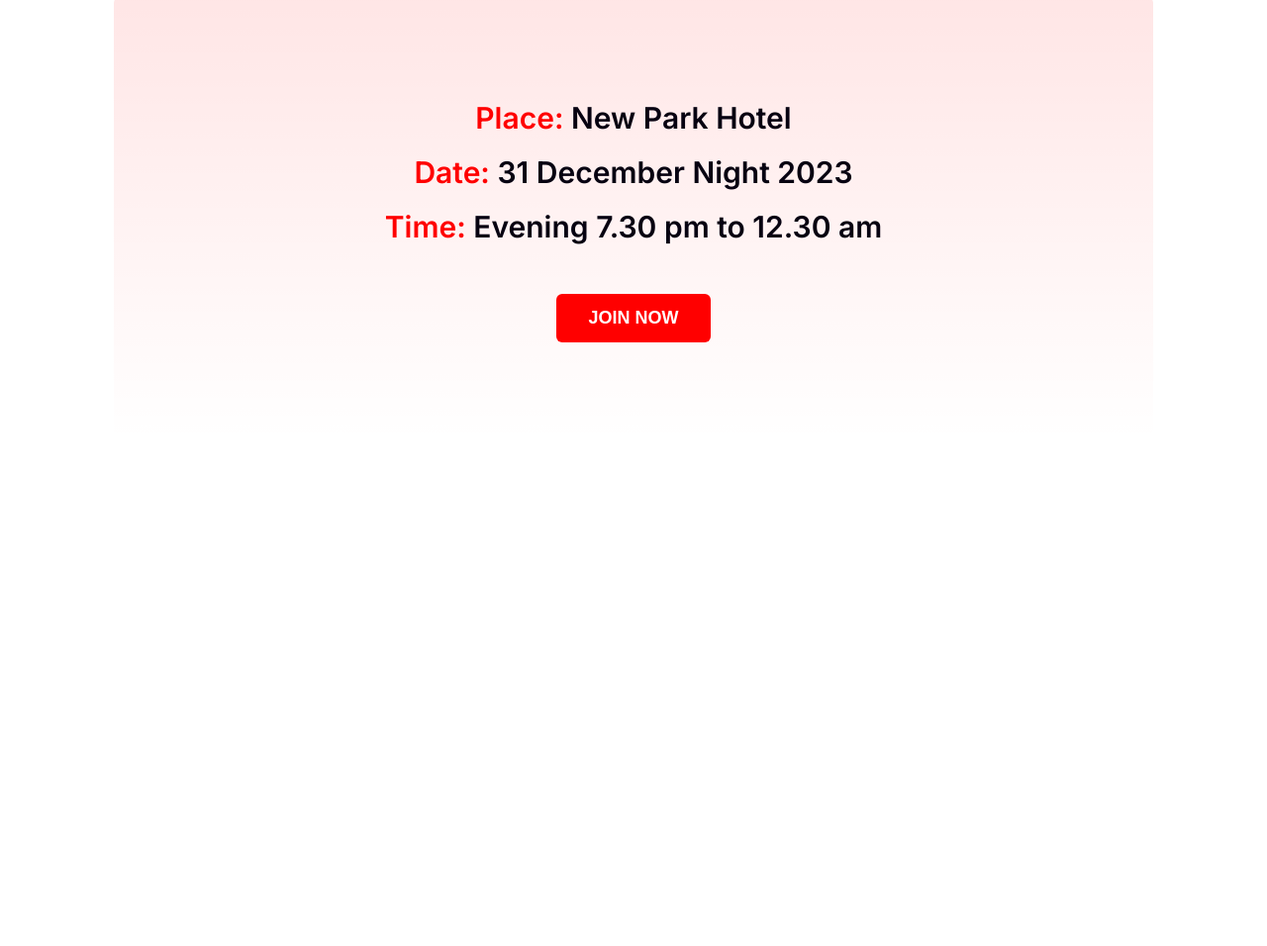
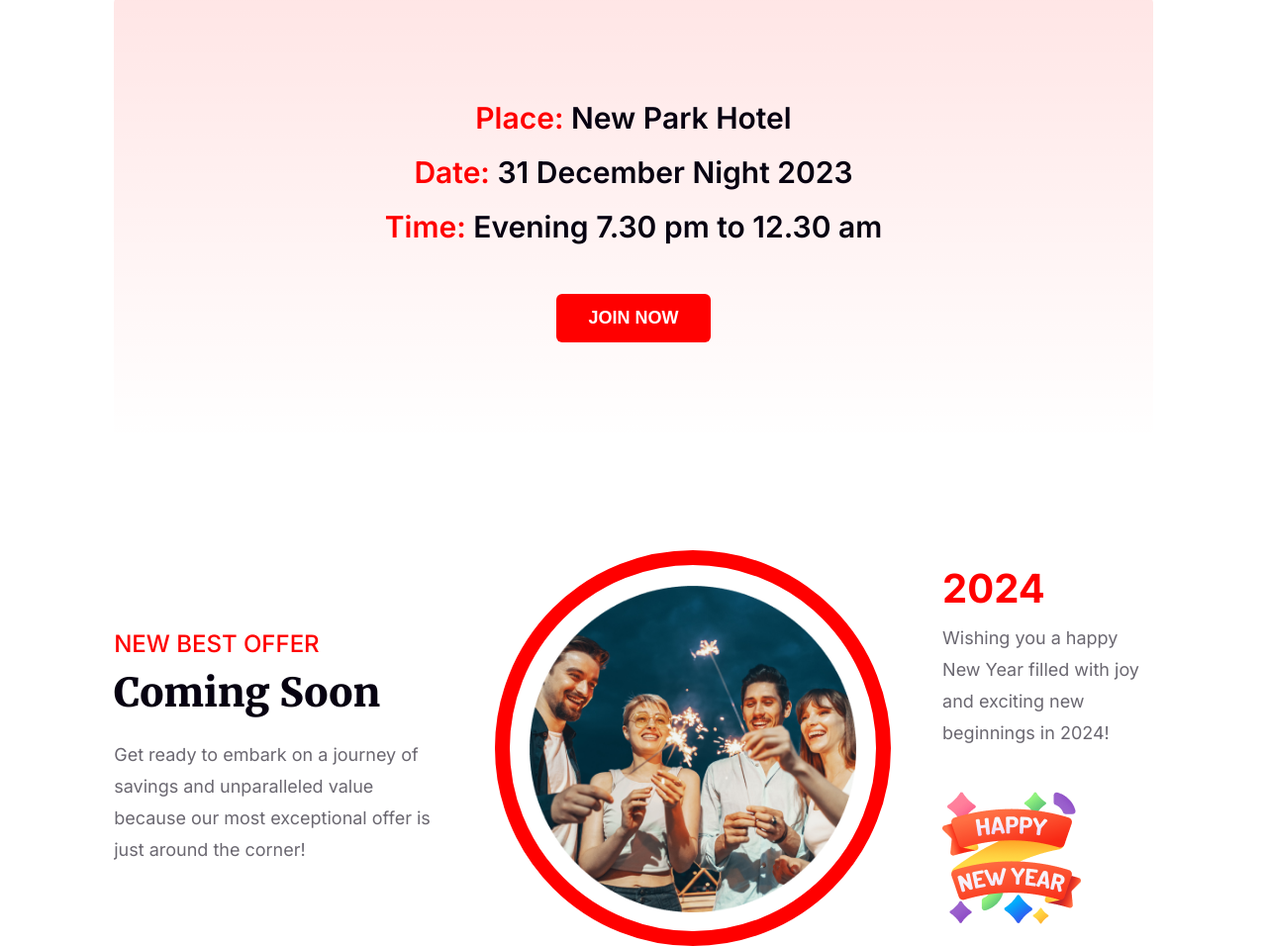
Before and after one commit to nawab25/Assignment1, a plain HTML site: page index.html in a window 1280 px wide. Shown: the part 1948-2904 px from the top of the page at 99% size. Before the commit the page ends 2394 px from the top, so only its background shows below. Drawn offline with Linux system fonts and the light colour scheme.

Commit message:
Best offer section created

```diff
--- a/index.html
+++ b/index.html
@@ -28,7 +28,7 @@
                 <h5>OUR HOLIDAY DEALS ARE BETTER</h5>
                 <h2>ALL CATEGORIES</h2>
                 <div class="new-year-img">
-                    <img src="./images/New Year Photo.png" alt="new year image">
+                    <img src="../images/New Year Photo.png" alt="new year image">
                 </div>
             </div>
         </section>
@@ -44,7 +44,7 @@
                 </div>
 
                 <div class="party-right-image">
-                    <img src="./images/Group 70.png" alt="">
+                    <img src="../images/Group 70.png" alt="2024 new year image">
                 </div>
             </div>
         </section>
@@ -62,6 +62,28 @@
             </div>
         </section>
         <!-- TIMING SECTION END  -->
+
+        <!-- BEST-OFFER SECTION START  -->
+        <section class="best-offer">
+            <div class="container">
+                <div class="offer-left-content">
+                    <h4>NEW BEST OFFER</h4>
+                    <h2>Coming Soon</h2>
+                    <p>Get ready to embark on a journey of savings and unparalleled value because our most exceptional offer is just around the corner! </p>
+                </div>
+                <div class="offer-middle-content">
+                    <div class="offer-image">
+                        <img src="../images/Ellipse 1.png" alt="offer celebrating image">
+                    </div>
+                </div>
+                <div class="offer-right-content">
+                    <h2>2024</h2>
+                    <p>Wishing you a happy New Year filled with joy and exciting new beginnings in 2024!</p>
+                    <img src="./images/Group 96.png" alt="happy new year image">
+                </div>
+            </div>
+        </section>
+        <!-- BEST-OFFER SECTION END  -->
     </main>
 <!-- MAIN SECTION END  -->
 
--- a/styles/style.css
+++ b/styles/style.css
@@ -164,6 +164,7 @@
 .party-right-image img {
     width: 100%;
 }
+
 /* Party Section Styles End */
 
 /* Timing Section Styles Start */
@@ -186,6 +187,7 @@
     text-align: center;
     margin-top: 40px;
 }
+
 .btn-field button {
     padding: 14px 32px;
     background-color: #F00;
@@ -198,3 +200,70 @@
 }
 
 /* Timing Section Styles End */
+
+/* Best-Offer Section Styles Start */
+.best-offer .container {
+    display: flex;
+    justify-content: space-between;
+    align-items: center;
+    gap: 5%;
+}
+
+.offer-left-content h4 {
+    color: #F00;
+    font-family: 'Inter', sans-serif;
+    font-size: 24px;
+    font-weight: 500;
+    margin-bottom: 10px;
+}
+
+.offer-left-content h2 {
+    color: #070211;
+    font-family: Merriweather, serif;
+    font-size: 40px;
+    font-weight: 800;
+    margin-bottom: 22px;
+}
+
+.offer-left-content p {
+    color: rgba(7, 2, 17, 0.60);
+    font-family: 'Inter', sans-serif;
+    font-size: 18px;
+    line-height: 32px;
+}
+
+.offer-middle-content .offer-image {
+    width: 400px;
+    height: 400px;
+    border-radius: 50%;
+    border: 15px solid #F00;
+}
+
+.offer-middle-content .offer-image img {
+    width: 330px;
+    height: auto;
+    margin: 21px 0 0 20px;
+}
+
+.offer-right-content h2 {
+    color: #F00;
+    font-family: 'Inter', sans-serif;
+    font-size: 40px;
+    font-weight: 700;
+    margin-bottom: 10px;
+}
+
+.offer-right-content p {
+    color: rgba(7, 2, 17, 0.60);
+    font-family: 'Inter', sans-serif;
+    font-size: 18px;
+    line-height: 32px;
+    margin-bottom: 40px;
+}
+
+.offer-right-content img {
+    width: 140px;
+    height: 140px;
+}
+
+/* Best-Offer Section Styles End */
```
